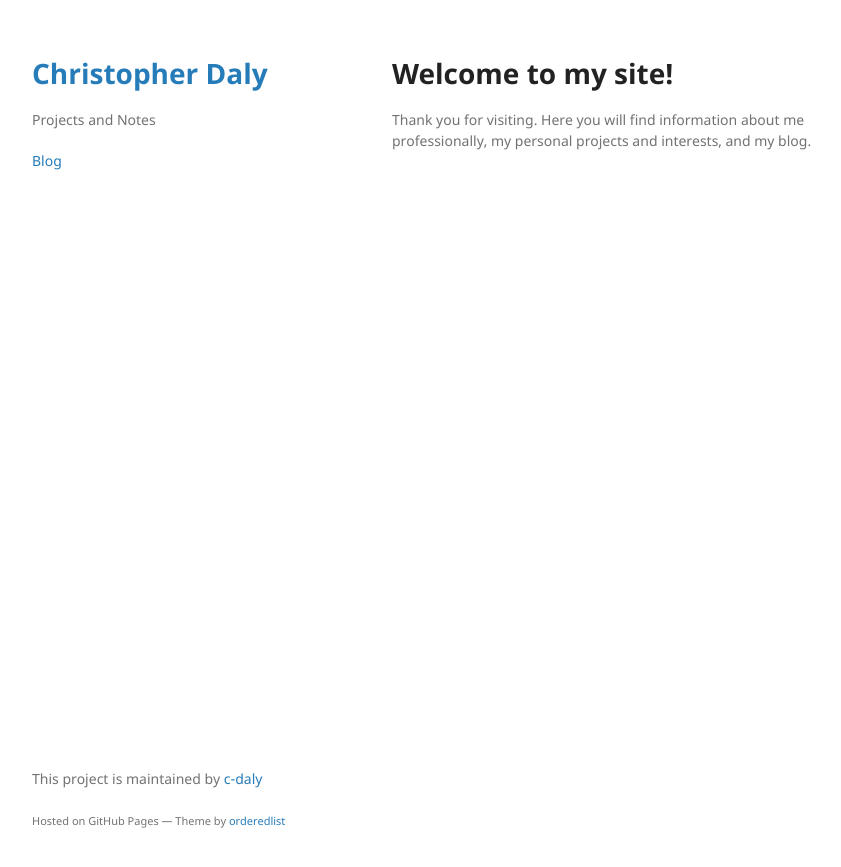
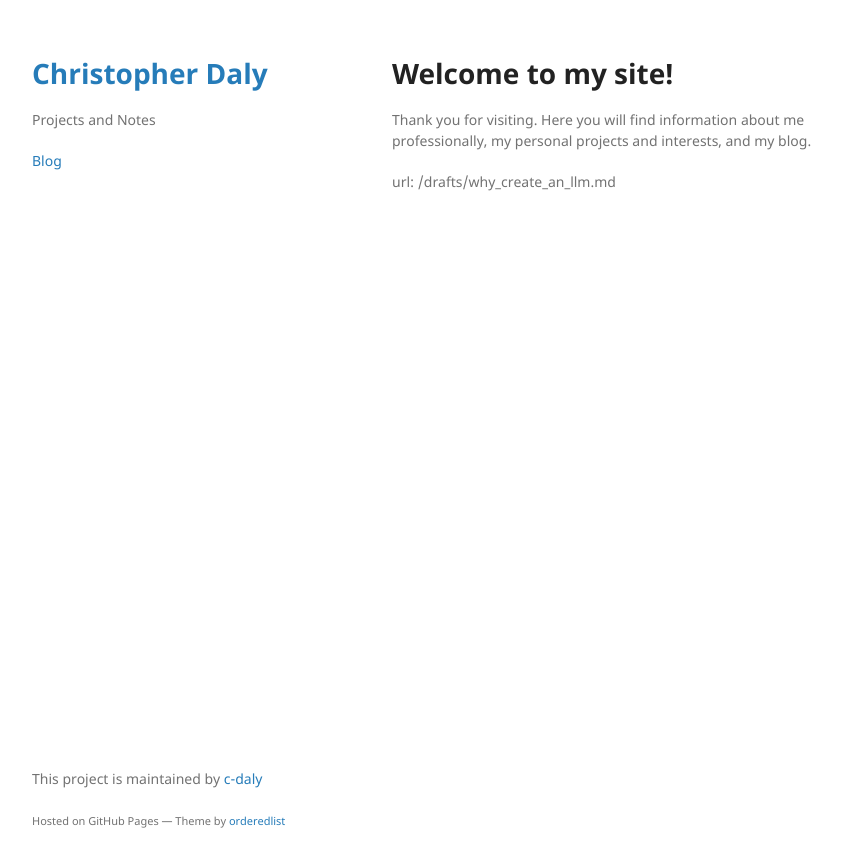
Before and after one commit to c-daly/site, a Jekyll site: the page built from index.md, in a window 1280 px wide. Shown: the top 867 px of the page, without its empty margins (178-1019 px from the left). Built offline with Jekyll 4.4.1, drawn with Linux system fonts in a browser that asks for light colours; our own code applies the rules of GitHub Pages for plain Markdown files.

Commit message:
blog stuff

```diff
--- a/index.md
+++ b/index.md
@@ -5,3 +5,5 @@ layout: default
 # Welcome to my site!
 
 Thank you for visiting.  Here you will find information about me professionally, my personal projects and interests, and my blog.
+
+url: /drafts/why_create_an_llm.md
```
Also changed, not shown: drafts/why_llm.md (deleted).
